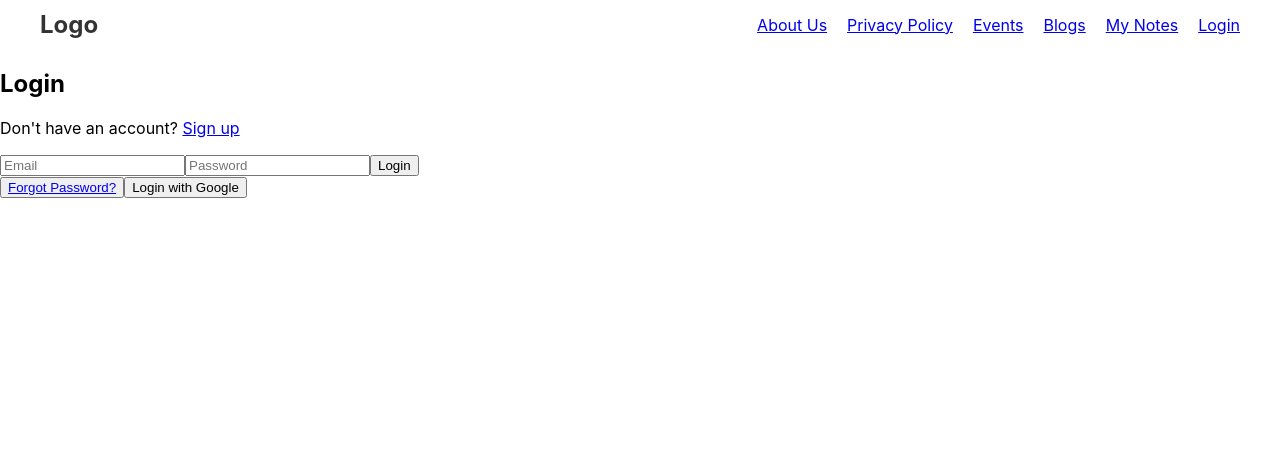
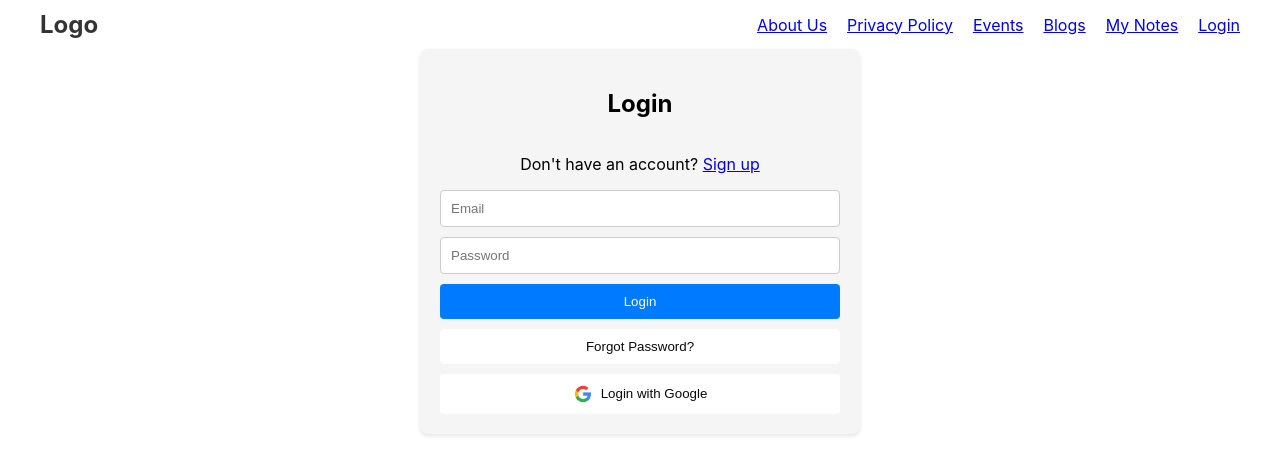
Before and after one commit to sameer-kumar-shrivastava/officeracademy, a React (Create React App) app: page /login in a window 1280 px wide. Shown: the top 474 px of the page. Built offline with nearby package versions, Linux system fonts and the light colour scheme; no server answers.

Commit message:
updated login

```diff
--- a/src/Pages/Login/Login.page.jsx
+++ b/src/Pages/Login/Login.page.jsx
@@ -1,6 +1,8 @@
 import React, { useState } from 'react';
 import firebase from '../../firebase';
 import { Link, useNavigate } from 'react-router-dom';
+import './Login.styles.scss';
+import GoogleLogo from './googlelogo.png';
 
 const Login = () => {
   const [email, setEmail] = useState('');
@@ -16,12 +18,12 @@ const Login = () => {
       console.log("Login successful");
       navigate('/');
       <script>
-      function myFunction() {
+        function myFunction() {
           alert("You are logged in")
-      }
+        }
       </script>
     } catch (error) {
-        setError(error.message);
+      setError(error.message);
       console.error('Error logging in:', error);
 
     }
@@ -46,29 +48,42 @@ const Login = () => {
   };
 
   return (
-    <div>
+    <div className="login-container-page">
+    <div className="login-container">
       <h2>Login</h2>
       <p>
         Don't have an account? <Link to="/signup">Sign up</Link>
       </p>
-      <form onSubmit={handleLogin}>
+      <form onSubmit={handleLogin} className="login-form">
         <input
           type="email"
           placeholder="Email"
           value={email}
           onChange={(e) => setEmail(e.target.value)}
+          className="login-input"
         />
         <input
           type="password"
           placeholder="Password"
           value={password}
           onChange={(e) => setPassword(e.target.value)}
+          className="login-input"
         />
-        <button type="submit">Login</button>
+        <button type="submit" className="login-button">
+          Login
+        </button>
       </form>
-      <button><Link to="/password-reset">Forgot Password?</Link></button>
-      <button onClick={handleGoogleLogin}>Login with Google</button>
-      {error && <p>{error}</p>}
+      <button className="forgot-button">
+        <Link to="/password-reset" className="forgot-link">
+          Forgot Password?
+        </Link>
+      </button>
+      <button onClick={handleGoogleLogin} className="google-button">
+        <img src={GoogleLogo} alt="Google" className="google-icon" />
+        Login with Google
+      </button>
+      {error && <p className="error-message">{error}</p>}
+    </div>
     </div>
   );
 };
--- a/src/Pages/Login/Login.styles.scss
+++ b/src/Pages/Login/Login.styles.scss
@@ -0,0 +1,98 @@
+.login-container {
+    width: 400px;
+    margin: auto;
+    padding: 20px;
+    display: flex;
+    flex-direction: column;
+    text-align: center;
+    // align-items: center;
+    background-color: #f5f5f5;
+    border-radius: 8px;
+    box-shadow: 0 2px 4px rgba(0, 0, 0, 0.1);
+  }
+
+  .login-title {
+    font-size: 24px;
+    font-weight: bold;
+    margin-bottom: 20px;
+    color: #333;
+  }
+
+  .login-form {
+    display: flex;
+    flex-direction: column;
+  }
+
+  .login-input {
+    margin-bottom: 10px;
+    padding: 10px;
+    border: 1px solid #ccc;
+    border-radius: 4px;
+  }
+
+  .login-button {
+    padding: 10px;
+    background-color: #007bff;
+    color: white;
+    border: none;
+    border-radius: 4px;
+    cursor: pointer;
+    width: 100%;
+  }
+
+  .login-button:hover {
+    background-color: #0056b3;
+  }
+
+  .forgot-button {
+    margin-top: 10px;
+    padding: 10px;
+    background-color: #ffffff;
+    color: rgb(10, 10, 10);
+    border: none;
+    border-radius: 4px;
+    cursor: pointer;
+    width: 100%;
+  }
+
+  .forgot-button:hover {
+    // background-color: #0056b3;
+    // color: #ffffff;
+    .forgot-link{
+        color: #0056b3;
+    }
+  }
+
+  .forgot-link{
+    color: rgb(10, 10, 10);
+    text-decoration: none;
+  }
+
+  .google-button {
+    margin-top: 10px;
+    padding: 10px;
+    background-color: #ffffff;
+    color: rgb(10, 10, 10);
+    border: none;
+    border-radius: 4px;
+    cursor: pointer;
+    width: 100%;
+    display: flex; /* Add display: flex */
+  align-items: center;
+  justify-content: center;
+  }
+
+  .google-button:hover {
+    background-color: #dadbdc;
+  }
+
+  .google-icon {
+    width: 20px;
+    height: 20px;
+    margin-right: 8px;
+  }
+
+  .error-message {
+    color: red;
+    margin-top: 10px;
+  }
```
Also changed, not shown: src/Pages/Login/googlelogo.png (added).
